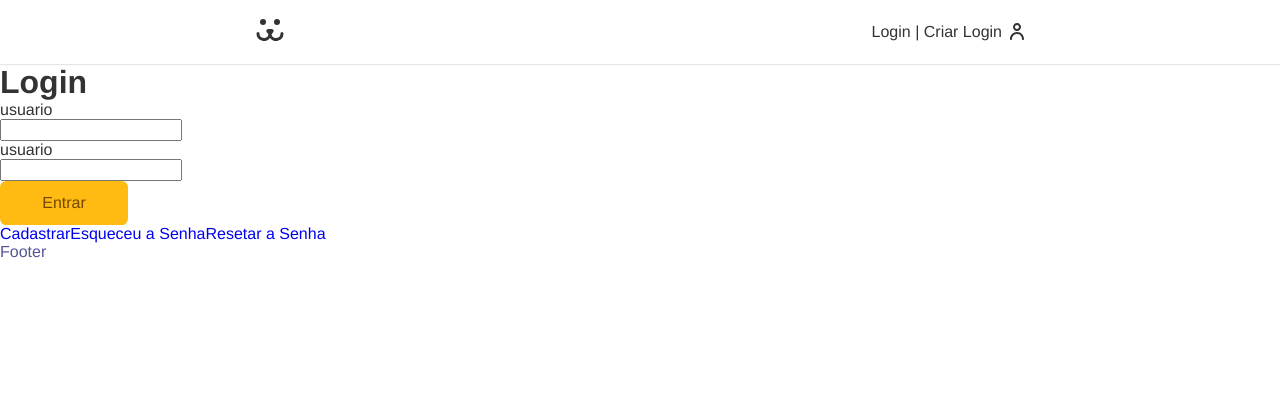
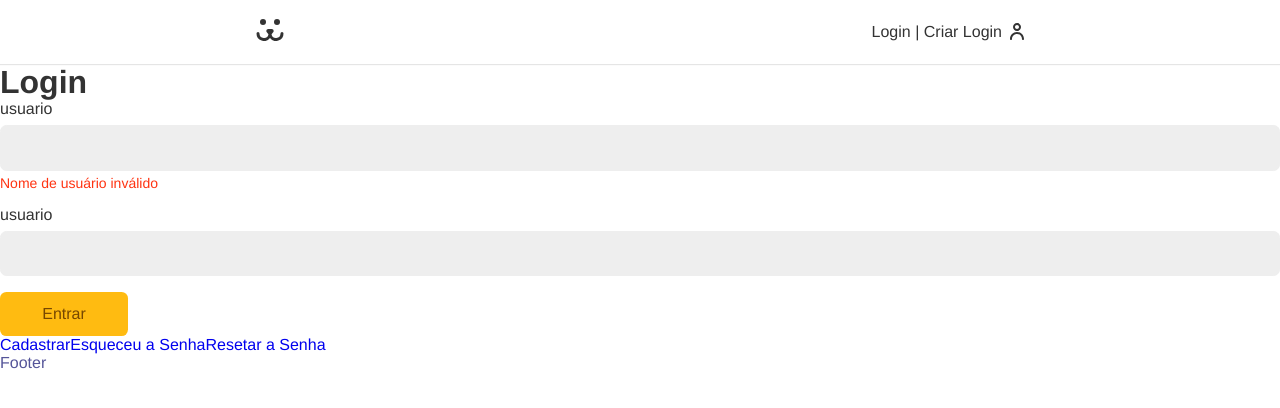
Before and after one commit to AbreuRenan/Dogs, a React (Vite) app: page /login in a window 1280 px wide. Shown: the top 408 px of the page. Built offline with nearby package versions, Linux system fonts and the light colour scheme.

Commit message:
input e button component css modules finalizado

```diff
--- a/src/Components/Auth/LoginForm.jsx
+++ b/src/Components/Auth/LoginForm.jsx
@@ -37,6 +37,7 @@ function LoginForm() {
           type="text"
           name="username"
           placeholder="Seu nome de usuário"
+          erroMsg="Nome de usuário inválido"
         />
         <Input
           label="usuario"
--- a/src/Components/Forms/Input.jsx
+++ b/src/Components/Forms/Input.jsx
@@ -1,11 +1,14 @@
 import React from "react";
 import styles from "./Input.module.css";
 
-function Input({ label, type, name, placeholder }) {
+function Input({ label, type, name, placeholder, erroMsg }) {
   return (
-    <div>
-      <label htmlFor={name}>{label}</label>
+    <div className={styles.inputWrapper}>
+      <label className={styles.label} htmlFor={name}>
+        {label}
+      </label>
       <input className={styles.input} type={type} name={name} />
+      <p className={styles.inputError}>{erroMsg}</p>
     </div>
   );
 }
--- a/src/Components/Forms/Input.module.css
+++ b/src/Components/Forms/Input.module.css
@@ -0,0 +1,35 @@
+.inputWrapper {
+    margin-bottom: 1rem;
+}
+
+.input {
+    border: 1px solid #eee;
+    display: block;
+    width: 100%;
+    font-size: 1rem;
+    padding: 0.8rem;
+    border-radius: 0.4rem;
+    background: #eee;
+    transition: 0.1s;
+}
+
+.input:hover,
+.input:focus {
+    outline: none;
+    border-color: #fb1;
+    background: white;
+    box-shadow: 0 0 0 3px #fea;
+}
+
+.label {
+    display: block;
+    font-size: 1rem;
+    line-height: 1;
+    padding-bottom: 0.5rem ;
+}
+
+.inputError {
+    color: #f31;
+    font-size: .875rem;
+    margin-top: 0.25rem;
+}
```
